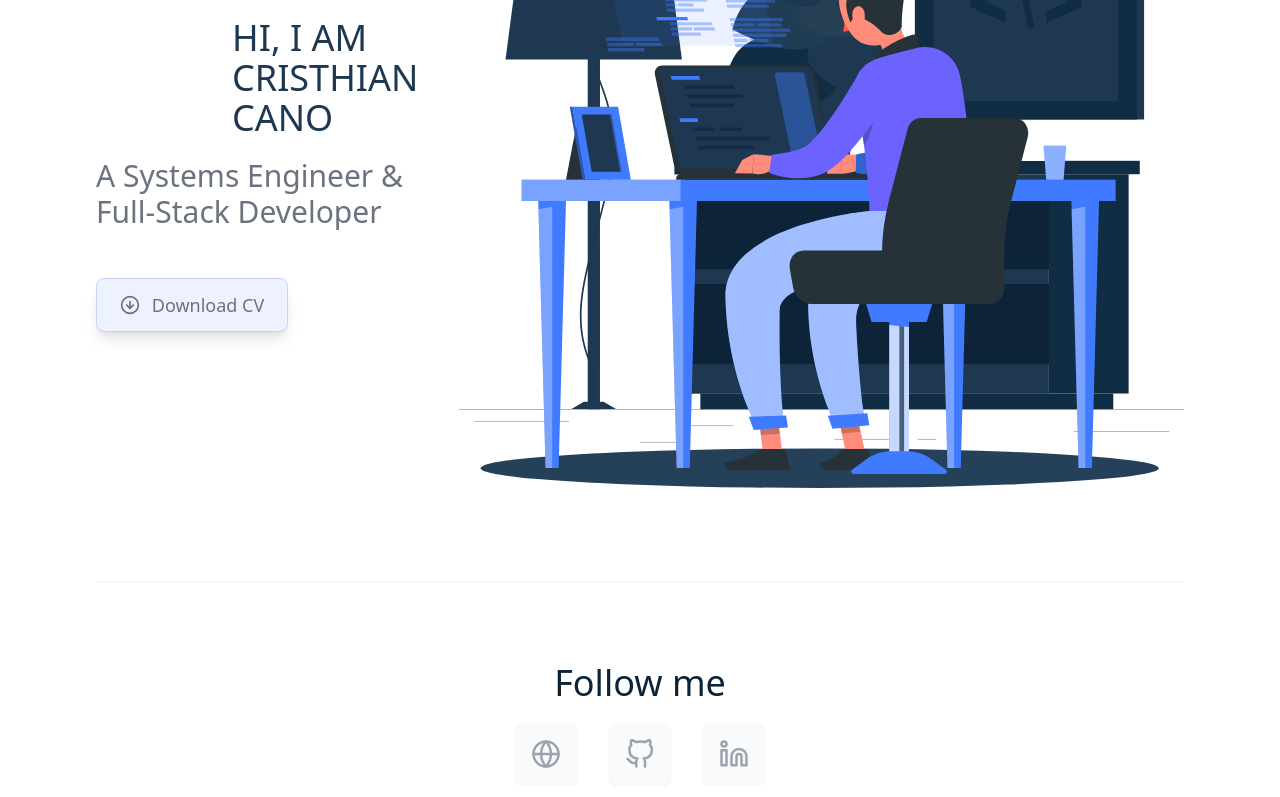
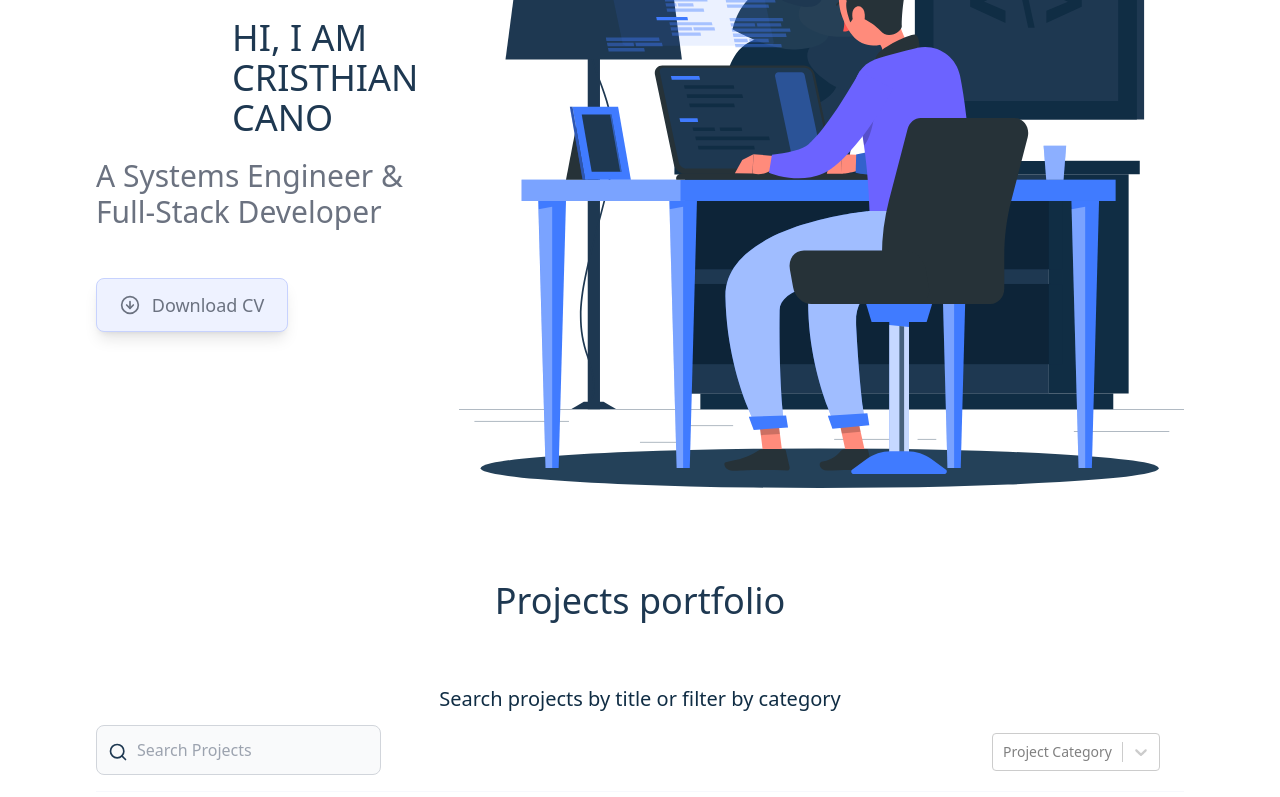
Before and after one commit to CrisCano11/portfolio, a React (Vite) app: page / in a window 1280 px wide. Shown: the part 357-1154 px from the top of the page. Built offline with nearby package versions, Linux system fonts and the light colour scheme; some icons are missing.

Commit message:
project grid for home page

```diff
--- /dev/null
+++ b/src/components/projects/ProjectSingle.jsx
@@ -0,0 +1,38 @@
+import { motion } from 'framer-motion';
+import { Link } from 'react-router-dom';
+
+const ProjectSingle = ({ title, category, image }) => {
+	return (
+		<motion.div
+			initial={{ opacity: 0 }}
+			animate={{ opacity: 1, delay: 1 }}
+			transition={{
+				ease: 'easeInOut',
+				duration: 0.7,
+				delay: 0.15,
+			}}
+		>
+			<Link to="/projects/single-project" aria-label="Single Project">
+				<div className="rounded-xl shadow-lg hover:shadow-xl cursor-pointer mb-10 sm:mb-0 bg-secondary-light dark:bg-ternary-dark">
+					<div>
+						<img
+							src={image}
+							className="rounded-t-xl border-none"
+							alt="Single Project"
+						/>
+					</div>
+					<div className="text-center px-4 py-6">
+						<p className="font-general-medium text-lg md:text-xl text-ternary-dark dark:text-ternary-light mb-2">
+							{title}
+						</p>
+						<span className="text-lg text-ternary-dark dark:text-ternary-light">
+							{category}
+						</span>
+					</div>
+				</div>
+			</Link>
+		</motion.div>
+	);
+};
+
+export default ProjectSingle;
--- /dev/null
+++ b/src/components/projects/ProjectsFilter.jsx
@@ -0,0 +1,36 @@
+import Select from "react-select";
+import useSelectOptions from "../../hooks/useSelectOptions";
+import useDetectLanguage from "../../hooks/useDetectLanguage";
+
+
+
+const ProjectsFilter = ({ setSelectProject }) => {
+	const selectOptions = useSelectOptions();
+	const isSpanish = useDetectLanguage();
+	return (
+		<Select
+			options={selectOptions}
+			isSearchable
+			placeholder={isSpanish ? "Categoria del proyecto" : "Project Category"}
+			className="font-general-medium
+                px-4
+                sm:px-6
+                py-2
+                dark:border-secondary-dark
+                rounded-lg
+                text-sm
+                sm:text-md
+                dark:font-medium
+                bg-secondary-light
+                dark:bg-ternary-dark
+                text-primary-dark
+                dark:text-ternary-light
+            "
+			onChange={(e) => {
+				setSelectProject(e.value);
+			}}
+		/>
+	);
+};
+
+export default ProjectsFilter;
--- /dev/null
+++ b/src/components/projects/ProjectsGrid.jsx
@@ -0,0 +1,101 @@
+import { useContext } from 'react';
+import { FiSearch } from 'react-icons/fi';
+import ProjectSingle from './ProjectSingle';
+import { ProjectsContext } from '../../context/ProjectsContext';
+import ProjectsFilter from './ProjectsFilter';
+import useDetectLanguage from '../../hooks/useDetectLanguage';
+
+const ProjectsGrid = () => {
+	const {
+		projects,
+		searchProject,
+		setSearchProject,
+		searchProjectsByTitle,
+		selectProject,
+		setSelectProject,
+		selectProjectsByCategory,
+	} = useContext(ProjectsContext);
+
+	const isSpanish = useDetectLanguage();
+
+	return (
+		<section className="py-5 sm:py-10 mt-5 sm:mt-10">
+			<div className="text-center">
+				<p className="font-general-medium text-2xl sm:text-4xl mb-1 text-ternary-dark dark:text-ternary-light">
+					{isSpanish ? "Portafolio de projectos" : "Projects portfolio"}
+				</p>
+			</div>
+
+			<div className="mt-10 sm:mt-16">
+				<h3
+					className="font-general-regular
+                        text-center text-secondary-dark
+                        dark:text-ternary-light
+                        text-md
+                        sm:text-xl
+                        mb-3
+                        "
+				>
+					{isSpanish ? "Busca proyectos por titulo o categoria" : "Search projects by title or filter by category"}
+				</h3>
+				<div
+					className="
+                        flex
+                        justify-between
+                        border-b border-primary-light
+                        dark:border-secondary-dark
+                        pb-3
+                        gap-3
+                        "
+				>
+					<label htmlFor="default-search" className="mb-2 text-sm font-medium text-gray-900 sr-only dark:text-white">Search</label>
+					<div className="relative">
+						<div className="absolute inset-y-0 start-0 flex items-center ps-3 pointer-events-none">
+							<FiSearch className="text-ternary-dark dark:text-ternary-light w-5 h-5"></FiSearch>
+						</div>
+						<input
+						type="search"
+						id="search"
+						className="block w-full p-3 ps-10 text-md text-gray-900 border border-gray-300 rounded-lg bg-gray-50 focus:ring-blue-500 focus:border-blue-500 dark:bg-gray-700 dark:border-gray-600 dark:placeholder-gray-400 dark:text-white dark:focus:ring-blue-500 dark:focus:border-blue-500"
+						placeholder={isSpanish ? "Buscar Proyecto": "Search Projects"}
+						/>
+
+					</div>
+
+					<ProjectsFilter setSelectProject={setSelectProject} />
+				</div>
+			</div>
+
+			<div className="grid grid-cols-1 sm:grid-cols-2 lg:grid-cols-3 mt-6 sm:gap-10">
+				{selectProject
+					? selectProjectsByCategory.map((project) => (
+						<ProjectSingle
+							title={project.title}
+							category={project.category}
+							image={project.img}
+							key={project.id}
+						/>
+					))
+					: searchProject
+						? searchProjectsByTitle.map((project) => (
+							<ProjectSingle
+								title={project.title}
+								category={project.category}
+								image={project.img}
+								key={project.id}
+							/>
+						))
+						: projects.map((project) => (
+							<ProjectSingle
+								title={project.title}
+								category={project.category}
+								image={project.img}
+								key={project.id}
+							/>
+						))}
+			</div>
+		</section>
+	);
+};
+
+export default ProjectsGrid;
--- /dev/null
+++ b/src/context/ProjectsContext.jsx
@@ -0,0 +1,44 @@
+import { useState, createContext } from 'react';
+import { projectsData } from '../data/projects';
+
+export const ProjectsContext = createContext();
+
+export const ProjectsProvider = (props) => {
+	const [projects, setProjects] = useState(projectsData);
+	const [searchProject, setSearchProject] = useState('');
+	const [selectProject, setSelectProject] = useState('');
+
+	const searchProjectsByTitle = projects.filter((item) => {
+		const result = item.title
+			.toLowerCase()
+			.includes(searchProject.toLowerCase())
+			? item
+			: searchProject === ''
+			? item
+			: '';
+		return result;
+	});
+
+	const selectProjectsByCategory = projects.filter((item) => {
+		let category =
+			item.category.charAt(0).toUpperCase() + item.category.slice(1);
+		return category.includes(selectProject);
+	});
+
+	return (
+		<ProjectsContext.Provider
+			value={{
+				projects,
+				setProjects,
+				searchProject,
+				setSearchProject,
+				searchProjectsByTitle,
+				selectProject,
+				setSelectProject,
+				selectProjectsByCategory,
+			}}
+		>
+			{props.children}
+		</ProjectsContext.Provider>
+	);
+};
--- /dev/null
+++ b/src/hooks/useSelectOptions.jsx
@@ -0,0 +1,24 @@
+import useDetectLanguage from "./useDetectLanguage";
+
+const selectOptionsEn = [
+    'Web Application',
+    'Progressive Web Application (PWA)',
+    'Solar Energy',
+    'CCTV'
+];
+
+const selectOptionsEs = [
+    { value: '', label: 'Todos' },
+    { value: 'Aplicación Web', label: 'Aplicación Web' },
+    { value: 'Aplicación Web Progresiva (PWA)', label: 'Aplicación Web Progresiva (PWA)' },
+    { value: 'Energia Solar', label: 'Energia Solar' },
+    { value: 'CCTV', label: 'CCTV' }
+];
+
+const useSelectOptions = () => {
+    const isSpanish = useDetectLanguage();
+
+    return isSpanish ? selectOptionsEs : selectOptionsEn;
+}
+
+export default useSelectOptions
--- a/src/pages/Home.jsx
+++ b/src/pages/Home.jsx
@@ -1,12 +1,30 @@
 import Banner from "../components/shared/Banner"
-
+import ProjectsGrid from "../components/projects/ProjectsGrid";
+import { ProjectsProvider } from "../context/ProjectsContext";
+import Button from "../components/reusable/Button";
+import { NavLink } from "react-router-dom";
+import useDetectLanguage from "../hooks/useDetectLanguage";
 
 const Home = () => {
- return (
-    <div className="container mx-auto">
-        <Banner/>
-    </div>
- );
+    const isSpanish = useDetectLanguage();
+    return (
+        <div className="container mx-auto">
+            <Banner />
+            <ProjectsProvider>
+                <ProjectsGrid></ProjectsGrid>
+            </ProjectsProvider>
+
+            <div className="mt-8 sm:mt-10 flex justify-center">
+                <NavLink
+                    to="/projects"
+                    className="font-general-medium flex items-center px-6 py-3 rounded-lg shadow-lg hover:shadow-xl bg-indigo-500 hover:bg-indigo-600 focus:ring-1 focus:ring-indigo-900 text-white text-lg sm:text-xl duration-300"
+                    aria-label="More Projects"
+                >
+                    <Button title={isSpanish ? "Más proyectos ":"More Projects" }/>
+                </NavLink>
+            </div>
+        </div>
+    );
 }
 
 export default Home
```
